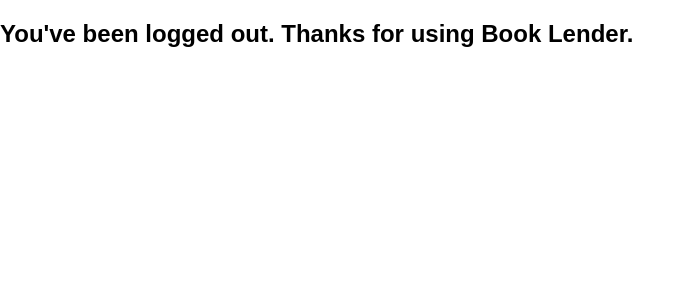
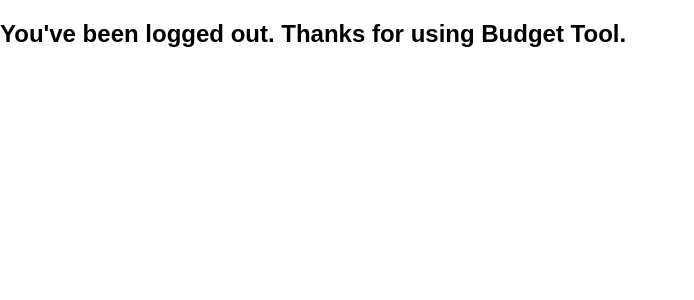
Before and after one commit to scott-currie/budget_tool, a Django app: page /accounts/logout/ in a window 1280 px wide. Shown: the part 70-370 px from the top of the page, without its empty margins (0-694 px from the left). Run offline with Django 3.2, Linux system fonts and the light colour scheme; parts of the project's set-up code (start-up, migrations or seed data) failed here and were passed over.

Commit message:
Changed message text

```diff
--- a/budget_tool/templates/registration/logged_out.html
+++ b/budget_tool/templates/registration/logged_out.html
@@ -1,5 +1,5 @@
 {% extends 'generic/base.html' %}
 
 {% block content %}
-<h2>You've been logged out. Thanks for using Book Lender.</h2>
+<h2>You've been logged out. Thanks for using Budget Tool.</h2>
 {% endblock %}
```
